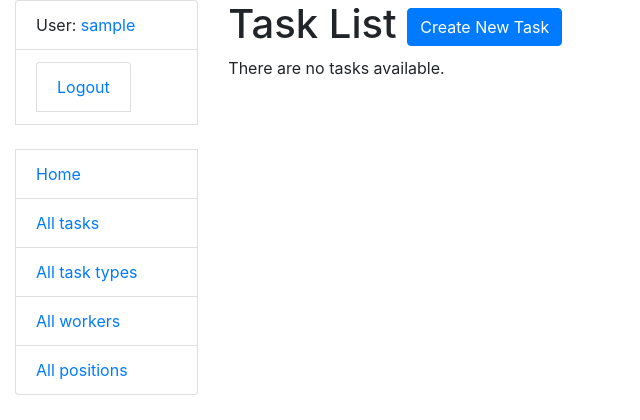
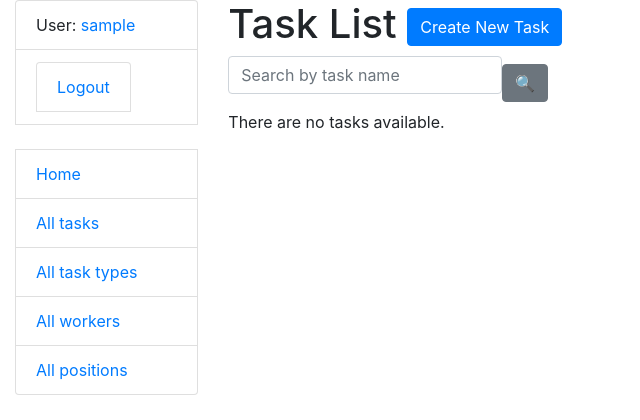
Before and after one commit to Oleksa-32/IT-company-task-manager, a Django app: page /tasks/ in a window 1280 px wide. Shown: the top 420 px of the page, without its empty margins (0-640 px from the left). Run offline with Django 5.2, Linux system fonts and the light colour scheme; the visitor is signed in with stand-in values (Sample User, id 1); data that the repository does not hold is empty; some libraries are stand-ins or nearby versions.

Commit message:
Added search forms

```diff
--- a/task_manager/forms.py
+++ b/task_manager/forms.py
@@ -83,4 +83,26 @@ class PositionForm(forms.ModelForm):
 
 
 class PositionSearchForm(forms.Form):
-    query = forms.CharField(max_length=100, required=False, label="Search Workers")
+    name = forms.CharField(
+        max_length=255,
+        required=False,
+        label="",
+        widget=forms.TextInput(
+            attrs={
+                "placeholder": "Search by position name",
+            }
+        )
+    )
+
+
+class TaskTypeSearchForm(forms.Form):
+    name = forms.CharField(
+        max_length=255,
+        required=False,
+        label="",
+        widget=forms.TextInput(
+            attrs={
+                "placeholder": "Search by task type name",
+            }
+        )
+    )
--- a/task_manager/views.py
+++ b/task_manager/views.py
@@ -6,13 +6,14 @@ from django.urls import reverse_lazy, reverse
 
 from django.views import generic
 
-from task_manager.forms import WorkerSearchForm, WorkerCreationForm, WorkerPositionUpdateForm, TaskForm
+from task_manager.forms import WorkerSearchForm, WorkerCreationForm, WorkerPositionUpdateForm, TaskForm, TaskSearchForm, \
+    PositionSearchForm, TaskTypeSearchForm
 from task_manager.models import Worker, Task, Position, TaskType
 
 
 @login_required
 def index(request):
-    return render(request, 'task_manager/index.html')
+    return render(request, "task_manager/index.html")
 
 
 class WorkerListView(LoginRequiredMixin, generic.ListView):
@@ -45,18 +46,8 @@ class WorkerDetailView(LoginRequiredMixin, generic.DetailView):
 class WorkerCreateView(LoginRequiredMixin, generic.CreateView):
     model = Worker
     form_class = WorkerCreationForm
-    #success_url = reverse_lazy("task_manager:worker-list")
-    def form_valid(self, form):
-        worker = form.save(commit=False)
-        worker.save()  # Save the Worker object
-        form.save_m2m()  # Save the ManyToMany relationship (positions)
-        return redirect('task_manager:worker-list')
+    success_url = reverse_lazy("task_manager:worker-list")
 
-
-# class WorkerPositionUpdateView(generic.UpdateView):
-#     model = Worker
-#     form_class = WorkerPositionUpdateForm
-#     success_url = reverse_lazy("task_manager:worker-list")
 
 class WorkerUpdateView(LoginRequiredMixin, generic.UpdateView):
     model = Worker
@@ -72,41 +63,49 @@ class WorkerDeleteView(LoginRequiredMixin, generic.DeleteView):
 class PositionListView(LoginRequiredMixin, generic.ListView):
     model = Position
     paginate_by = 5
-    template_name = 'task_manager/position_list.html'
-    context_object_name = 'position_list'
+    template_name = "task_manager/position_list.html"
+    context_object_name = "position_list"
+
+    def get_context_data(self, *, object_list=None, **kwargs):
+        context = super().get_context_data(**kwargs)
+        name = self.request.GET.get("name", "")
+        context["search_form"] = PositionSearchForm(
+            initial={"name": name}
+        )
+        return context
+
+    def get_queryset(self):
+        queryset = super().get_queryset()
+        form = PositionSearchForm(self.request.GET)
+        if form.is_valid():
+            name = form.cleaned_data["name"]
+            return queryset.filter(name__icontains=name)
+        return queryset
+
 
 class PositionCreateView(LoginRequiredMixin, generic.CreateView):
     model = Position
-    template_name = 'task_manager/position_form.html'
-    fields = ['name']
+    template_name = "task_manager/position_form.html"
+    fields = ["name"]
     success_url = reverse_lazy("task_manager:position-list")
 
 
 class PositionDetailView(LoginRequiredMixin, generic.DetailView):
     model = Position
-    template_name = 'task_manager/position_detail.html'
-    context_object_name = 'position'
+    template_name = "task_manager/position_detail.html"
+    context_object_name = "position"
 
-    def get_context_data(self, **kwargs):
-        # Get the default context data
-        context = super().get_context_data(**kwargs)
-
-        position = self.get_object()
-        # context['workers'] = position.worker_set.all()
-        # context['tasks'] = position.task_set.all()
-
-        return context
 
 class PositionDeleteView(LoginRequiredMixin, generic.DeleteView):
     model = Position
-    success_url = reverse_lazy('task_manager:position-list')
-    template_name = 'task_manager/position_confirm_delete.html'
+    success_url = reverse_lazy("task_manager:position-list")
+    template_name = "task_manager/position_confirm_delete.html"
 
 class PositionUpdateView(LoginRequiredMixin, generic.UpdateView):
     model = Position
-    fields = ['name']  # Include fields you want to edit
-    template_name = 'task_manager/position_form.html'
-    success_url = reverse_lazy('task_manager:position-list')
+    fields = ["name"]
+    template_name = "task_manager/position_form.html"
+    success_url = reverse_lazy("task_manager:position-list")
 
 
 class TaskTypeListView(LoginRequiredMixin, generic.ListView):
@@ -114,6 +113,22 @@ class TaskTypeListView(LoginRequiredMixin, generic.ListView):
     paginate_by = 5
     template_name = "task_manager/task_type_list.html"
     context_object_name = "task_type_list"
+
+    def get_context_data(self, *, object_list=None, **kwargs):
+        context = super().get_context_data(**kwargs)
+        name = self.request.GET.get("name", "")
+        context["search_form"] = TaskTypeSearchForm(
+            initial={"name": name}
+        )
+        return context
+
+    def get_queryset(self):
+        queryset = super().get_queryset()
+        form = TaskTypeSearchForm(self.request.GET)
+        if form.is_valid():
+            name = form.cleaned_data["name"]
+            return queryset.filter(name__icontains=name)
+        return queryset
 
 class TaskTypeDetailView(LoginRequiredMixin, generic.DetailView):
     model = TaskType
@@ -144,7 +159,7 @@ def toggle_task_assignment(request, worker_id, task_id):
     worker = get_object_or_404(Worker, pk=worker_id)
     task = get_object_or_404(Task, pk=task_id)
 
-    # Toggle the worker's assignment to the task
+    # Toggle the worker"s assignment to the task
     if worker in task.assignees.all():
         task.assignees.remove(worker)
     else:
@@ -156,22 +171,38 @@ def toggle_task_assignment(request, worker_id, task_id):
 class TaskCreateView(LoginRequiredMixin, generic.CreateView):
     model = Task
     form_class = TaskForm
-    template_name = 'task_manager/task_form.html'
-    context_object_name = 'form'
-    success_url = reverse_lazy('task_manager:task-list')
+    template_name = "task_manager/task_form.html"
+    context_object_name = "form"
+    success_url = reverse_lazy("task_manager:task-list")
 
 
 class TaskDetailView(LoginRequiredMixin, generic.DetailView):
     model = Task
-    template_name = 'task_manager/task_detail.html'
-    context_object_name = 'task'
+    template_name = "task_manager/task_detail.html"
+    context_object_name = "task"
 
 
 class TaskListView(LoginRequiredMixin, generic.ListView):
     model = Task
     paginate_by = 10
-    template_name = 'task_manager/task_list.html'
-    context_object_name = 'task_list'
+    template_name = "task_manager/task_list.html"
+    context_object_name = "task_list"
+
+    def get_context_data(self, *, object_list=None, **kwargs):
+        context = super().get_context_data(**kwargs)
+        name = self.request.GET.get("name", "")
+        context["search_form"] = TaskSearchForm(
+            initial={"name": name}
+        )
+        return context
+
+    def get_queryset(self):
+        queryset = super().get_queryset()
+        form = TaskSearchForm(self.request.GET)
+        if form.is_valid():
+            name = form.cleaned_data["name"]
+            return queryset.filter(name__icontains=name)
+        return queryset
 
 
 class TaskUpdateView(LoginRequiredMixin, generic.UpdateView):
@@ -182,7 +213,7 @@ class TaskUpdateView(LoginRequiredMixin, generic.UpdateView):
 
 class TaskDeleteView(LoginRequiredMixin, generic.DeleteView):
     model = Task
-    success_url = reverse_lazy('task_manager:task-list')
+    success_url = reverse_lazy("task_manager:task-list")
 
 
 class TaskCompletionToggleView(LoginRequiredMixin, generic.View):
@@ -190,4 +221,4 @@ class TaskCompletionToggleView(LoginRequiredMixin, generic.View):
         task = get_object_or_404(Task, pk=pk)
         task.is_completed = not task.is_completed
         task.save()
-        return redirect('task_manager:task-detail', pk=task.pk)
+        return redirect("task_manager:task-detail", pk=task.pk)
--- a/templates/task_manager/position_list.html
+++ b/templates/task_manager/position_list.html
@@ -1,4 +1,5 @@
 {% extends "base.html" %}
+{% load crispy_forms_filters %}
 
 {% block content %}
   <h1>
@@ -7,6 +8,11 @@
       Create
     </a>
   </h1>
+
+  <form method="get" action="" class="form-inline">
+    {{ search_form|crispy }}
+    <input class="btn btn-secondary" type="submit" value="🔍">
+  </form>
 
   {% if position_list %}
     <ul>
--- a/templates/task_manager/task_list.html
+++ b/templates/task_manager/task_list.html
@@ -1,4 +1,5 @@
 {% extends "base.html" %}
+{% load crispy_forms_filters %}
 
 {% block content %}
   <h1>
@@ -7,6 +8,11 @@
       Create New Task
     </a>
   </h1>
+
+  <form method="get" action="" class="form-inline">
+    {{ search_form|crispy }}
+    <input class="btn btn-secondary" type="submit" value="🔍">
+  </form>
 
   {% if task_list %}
     <ul>
--- a/templates/task_manager/task_type_list.html
+++ b/templates/task_manager/task_type_list.html
@@ -1,4 +1,5 @@
 {% extends "base.html" %}
+{% load crispy_forms_filters %}
 
 {% block content %}
   <h1>
@@ -7,6 +8,11 @@
       Create
     </a>
   </h1>
+
+  <form method="get" action="" class="form-inline">
+    {{ search_form|crispy }}
+    <input class="btn btn-secondary" type="submit" value="🔍">
+  </form>
 
   {% if task_type_list %}
     <ul>
--- a/templates/task_manager/worker_list.html
+++ b/templates/task_manager/worker_list.html
@@ -1,4 +1,5 @@
 {% extends "base.html" %}
+{% load crispy_forms_filters %}
 
 {% block content %}
   <h1>
@@ -7,6 +8,11 @@
       Create
     </a>
   </h1>
+
+  <form method="get" action="" class="form-inline">
+    {{ search_form|crispy }}
+    <input class="btn btn-secondary" type="submit" value="🔍">
+  </form>
 
   {% if worker_list %}
     <ul>
```
